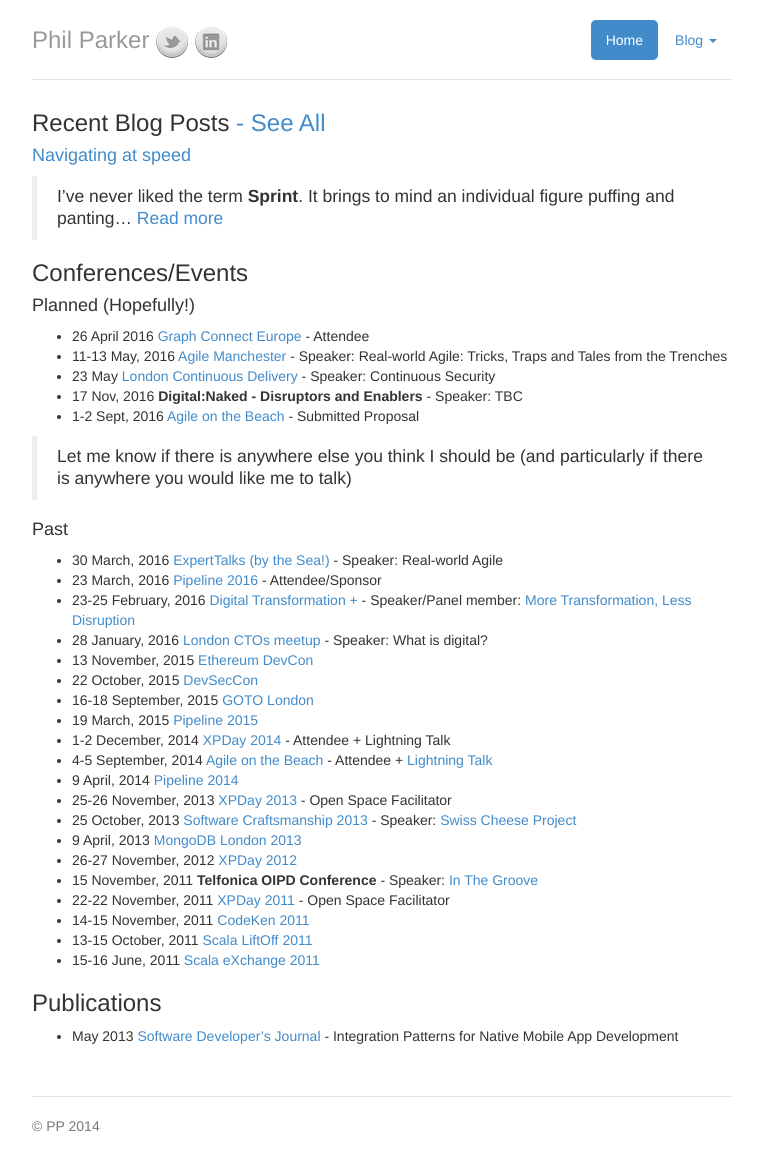
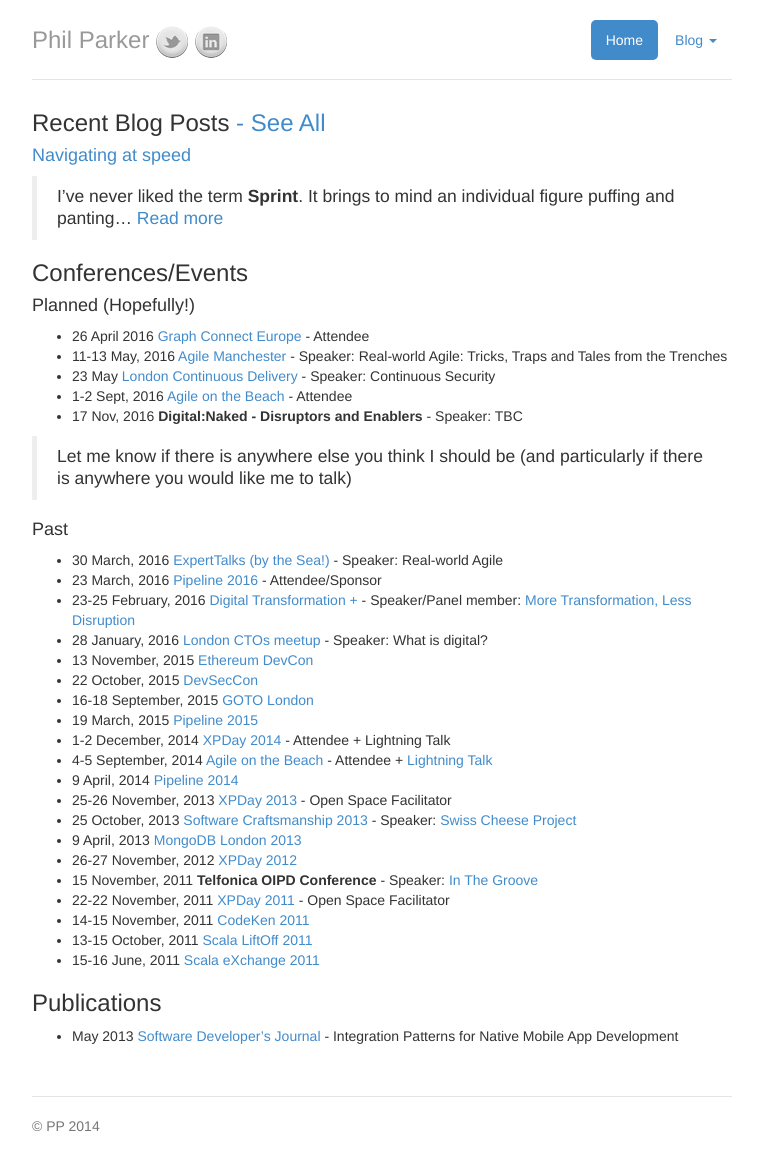
Before and after one commit to parker0phil/parker0phil.github.io, a Jekyll site: the page built from index.md, in a window 1280 px wide. Shown: the whole page, without its empty margins (258-1016 px from the left). Built offline with Jekyll 4.4.1, drawn with Linux system fonts in a browser that asks for light colours.

Commit message:
updated conferences

```diff
--- a/index.md
+++ b/index.md
@@ -17,8 +17,8 @@
 - 26 April 2016 [Graph Connect Europe](http://graphconnect.com) - Attendee
 - 11-13 May, 2016 [Agile Manchester](http://agilemanchester.net/2016/sessions/index.php?session=503) - Speaker: Real-world Agile: Tricks, Traps and Tales from the Trenches
 - 23 May [London Continuous Delivery](http://www.meetup.com/London-Continuous-Delivery/events/228002697/) - Speaker: Continuous Security
+- 1-2 Sept, 2016 [Agile on the Beach](http://agileonthebeach.com/) - Attendee
 - 17 Nov, 2016 **Digital:Naked - Disruptors and Enablers** - Speaker: TBC
-- 1-2 Sept, 2016 [Agile on the Beach](http://agileonthebeach.com/) - Submitted Proposal
 
 > Let me know if there is anywhere else you think I should be (and particularly if there is anywhere you would like me to talk)
 
```
